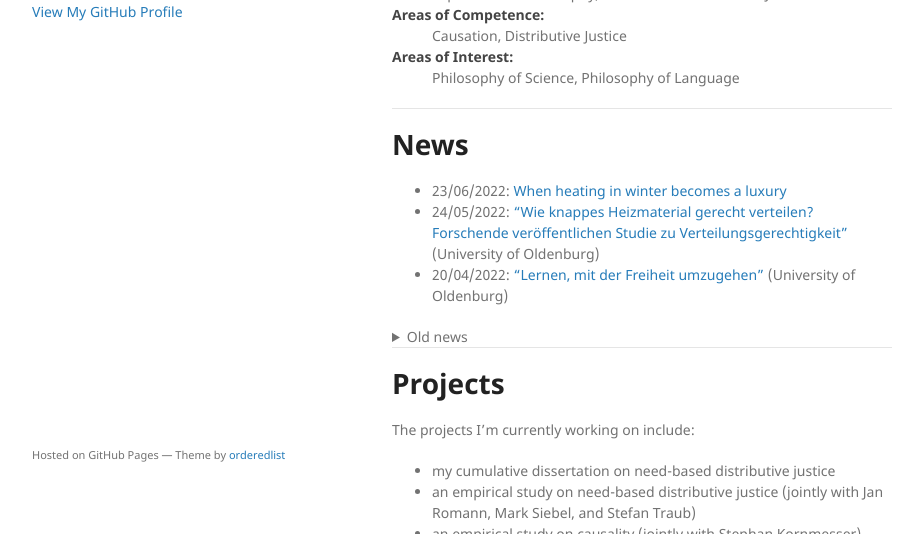
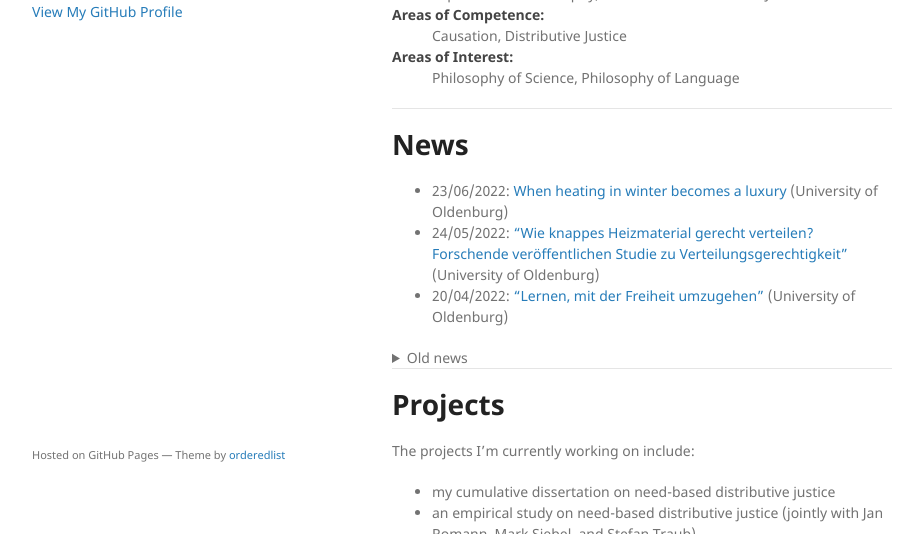
Before and after one commit to alephmembeth/alephmembeth.github.io, a Jekyll site: the page built from index.md, in a window 1280 px wide and 900 px high, cut to the strip 366-900 px from the top of the window. Shown: the whole strip, without its empty margins (178-1101 px from the left). Built offline with Jekyll 4.4.1, drawn with Linux system fonts in a browser that asks for light colours; the repository's description, which GitHub fills in, is left out.

Commit message:
Update index.md

```diff
--- a/index.md
+++ b/index.md
@@ -21,7 +21,7 @@ The portrait to the left (or above, if you’re on a mobile device), by the way,
 
 # News
 
-+ 23/06/2022: [When heating in winter becomes a luxury](https://uol.de/en/news/article/when-heating-in-winter-becomes-a-luxury-6327)
++ 23/06/2022: [When heating in winter becomes a luxury](https://uol.de/en/news/article/when-heating-in-winter-becomes-a-luxury-6327) (University of Oldenburg)
 + 24/05/2022: [“Wie knappes Heizmaterial gerecht verteilen? Forschende veröffentlichen Studie zu Verteilungsgerechtigkeit”](https://www.presse.uni-oldenburg.de/mit/2022/103.html) (University of Oldenburg)
 + 20/04/2022: [“Lernen, mit der Freiheit umzugehen”](https://uol.de/aktuelles/gestaerkt-promovieren/lernen-mit-der-freiheit-umzugehen) (University of Oldenburg)
 
```
